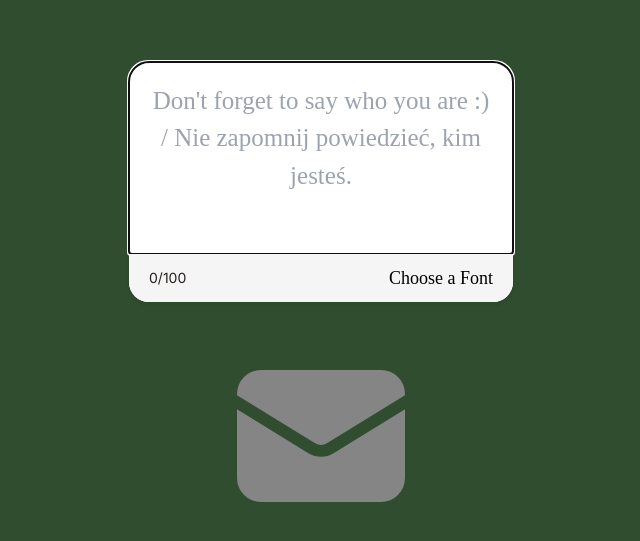
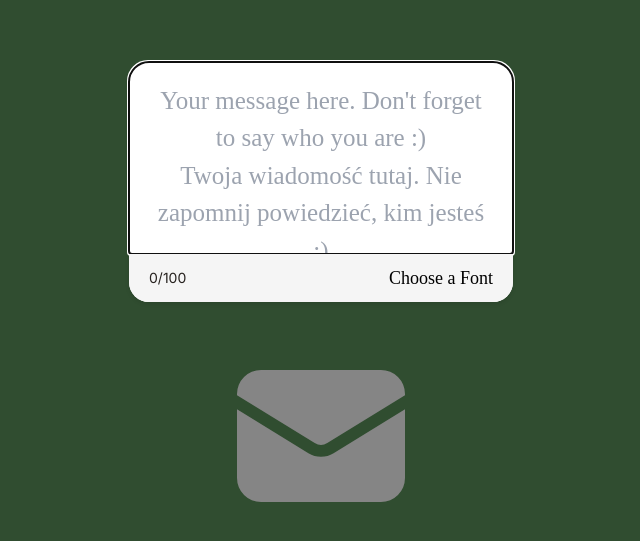
Before and after one commit to jmholzer/greeting-card, a Next.js app: page /sign in a window 1280 px wide. Shown: the part 103-644 px from the top of the page, without its empty margins (319-959 px from the left). Built offline with nearby package versions, Linux system fonts and the light colour scheme; a web font is replaced by a local one.

Commit message:
Modify placeholder

```diff
--- a/components/SignForm/SignForm.tsx
+++ b/components/SignForm/SignForm.tsx
@@ -16,7 +16,8 @@ const fonts = [
   'Gloria Hallelujah'
 ];
 const characterLimit = 100;
-const placeholder = "";
+const placeholder = `Your message here. Don't forget to say who you are :)
+Twoja wiadomość tutaj. Nie zapomnij powiedzieć, kim jesteś :)`;
 
 export default function SignForm() {
   const [isFontMenuOpen, setIsFontMenuOpen] = useState(false);
@@ -104,7 +105,7 @@ export default function SignForm() {
                 style={{ fontFamily: `'${formik.values.fontFamily}', cursive` }}
                 {...formik.getFieldProps('text')}
                 maxLength={characterLimit}
-                placeholder="Don't forget to say who you are :) / Nie zapomnij powiedzieć, kim jesteś."
+                placeholder={placeholder}
                 disabled={formik.isSubmitting}
                 onFocus={handleTextAreaFocus}
               />
```
